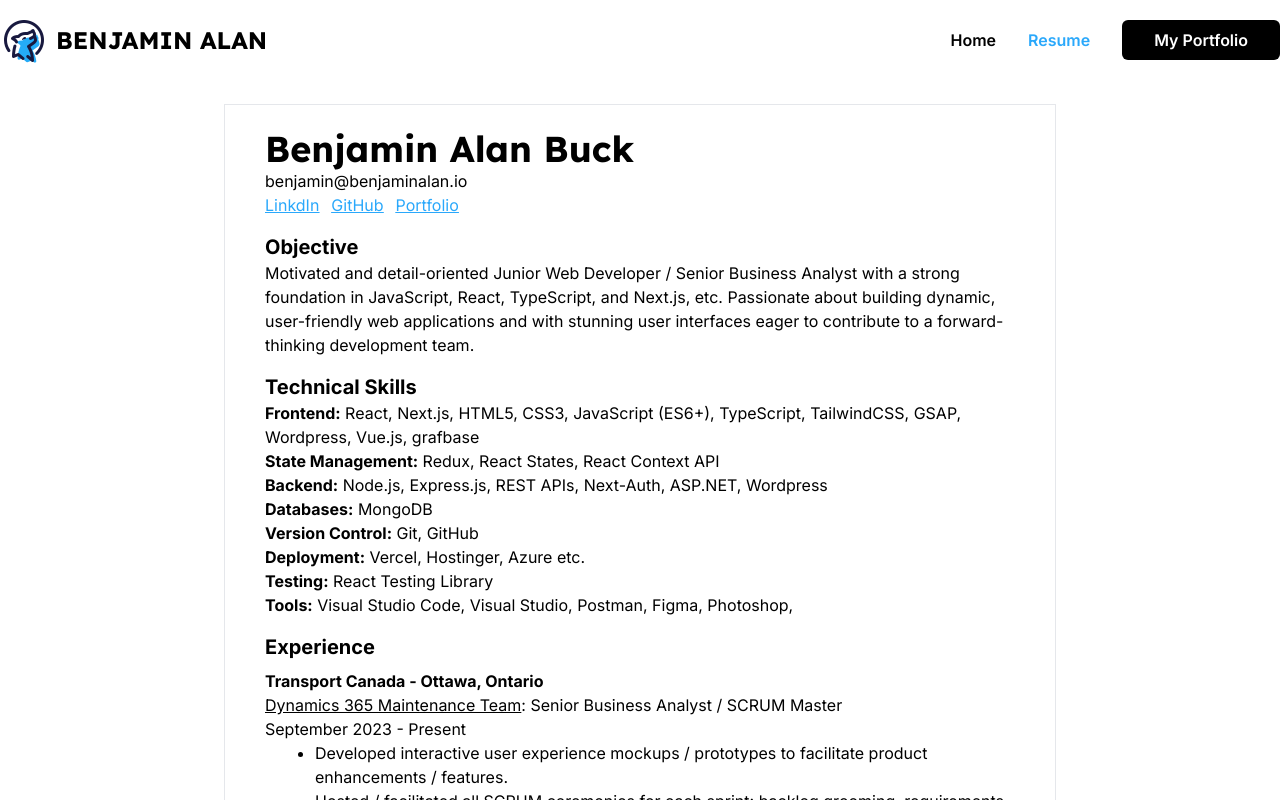
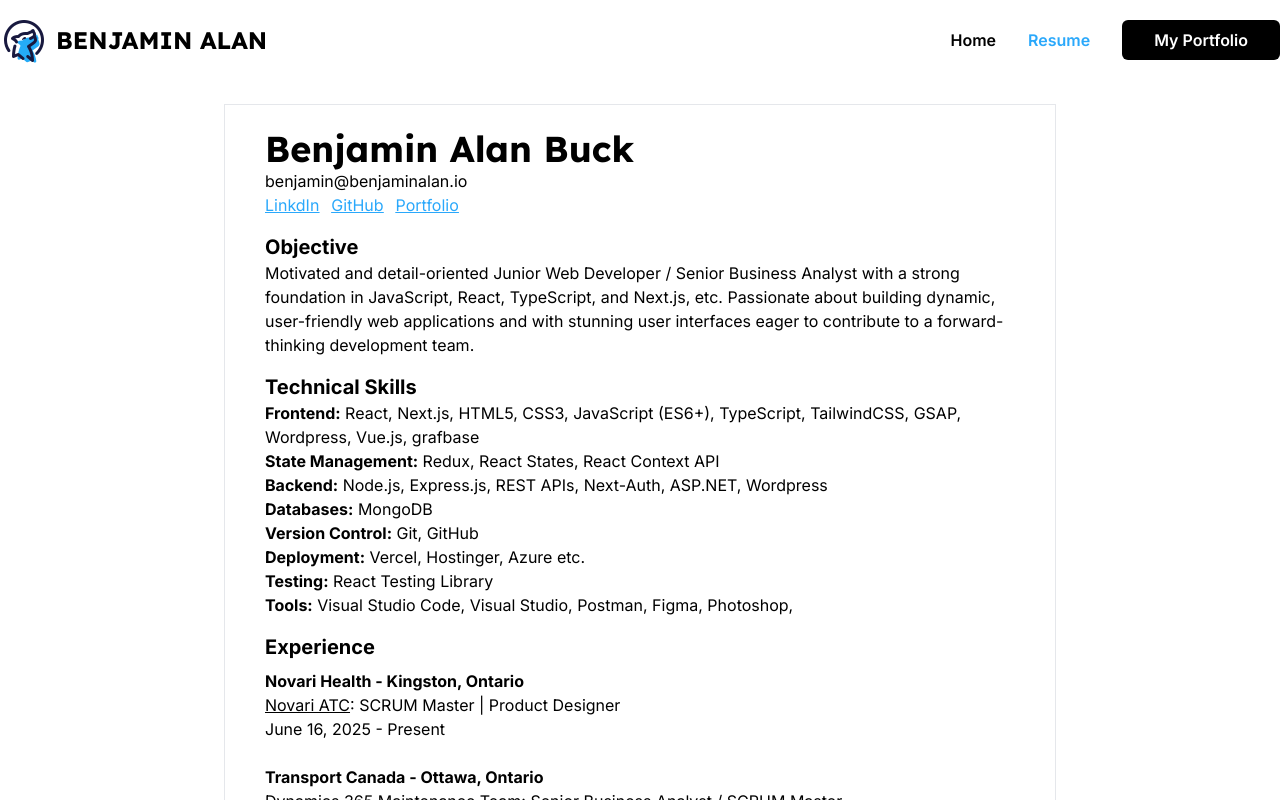
Before and after one commit to Benjamin-buck/portfolio, a Next.js app: page /resume in a window 1280 px wide. Shown: the top 800 px of the page. Built offline with nearby package versions, Linux system fonts and the light colour scheme.

Commit message:
updates resume

```diff
--- a/app/portfolio/page.tsx
+++ b/app/portfolio/page.tsx
@@ -58,7 +58,7 @@ const Portfolio = () => {
               key={project.id}
               className="col-span-12 lg:col-span-4 xl:col-span-3 relative"
             >
-              <Image
+              <img
                 src={project.thumbnail}
                 width={500}
                 height={500}
--- a/constants/resume.ts
+++ b/constants/resume.ts
@@ -49,11 +49,19 @@ export const experience = {
   title: "Experience",
   jobs: [
     {
+      employer: "Novari Health",
+      location: "Kingston, Ontario",
+      team: "Novari ATC",
+      role: "SCRUM Master | Product Designer",
+      duration: "June 16, 2025 - Present",
+      responsibilities: [],
+    },
+    {
       employer: "Transport Canada",
       location: "Ottawa, Ontario",
       team: "Dynamics 365 Maintenance Team",
       role: "Senior Business Analyst / SCRUM Master",
-      duration: "September 2023 - Present",
+      duration: "September 2023 - June 13, 2025",
       responsibilities: [
         "Developed interactive user experience mockups / prototypes to facilitate product enhancements / features.",
         "Hosted / facilitated all SCRUM ceremonies for each sprint: backlog grooming, requirements gathering, sprint planning, daily standup, sprint review, and sprint retrospectives.",
```
